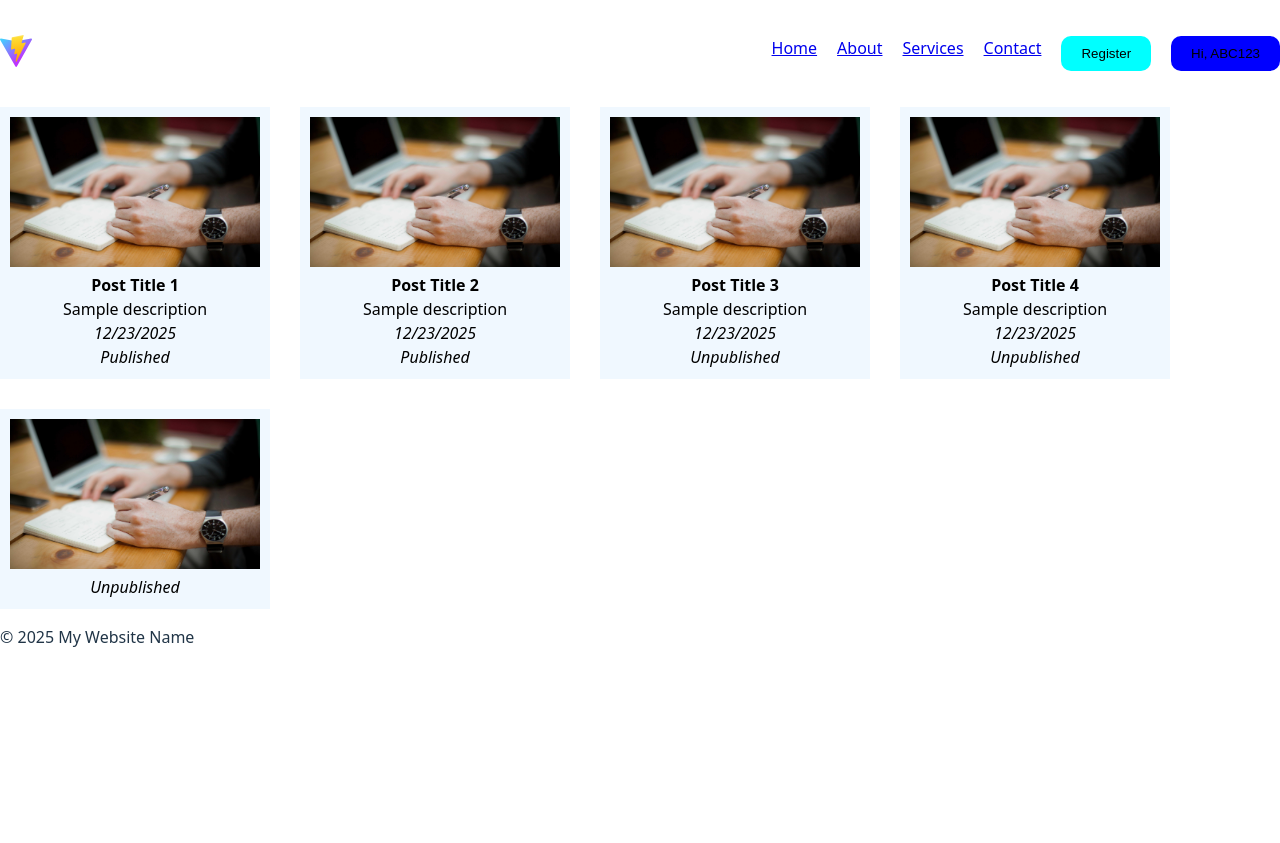
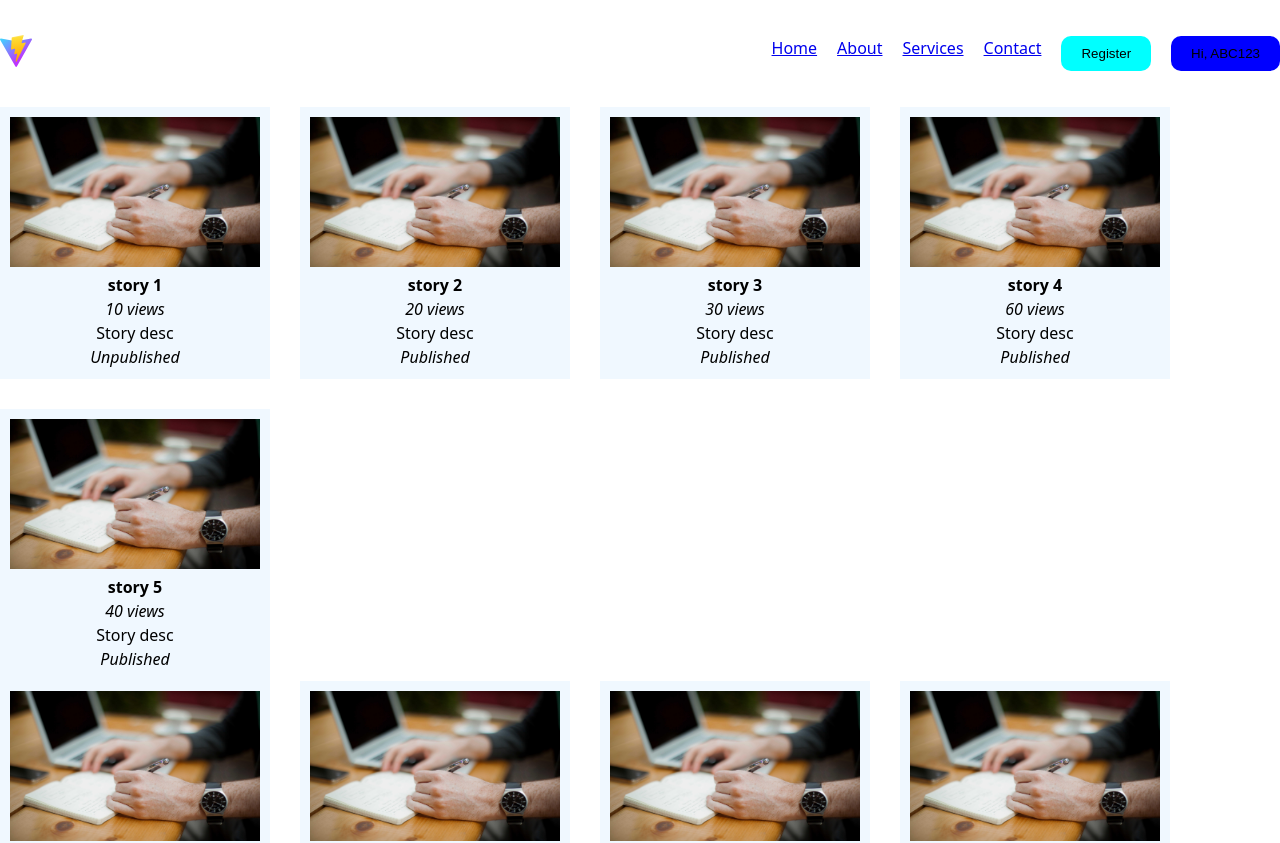
Before and after one commit to a6hijeet/react-demo, a React (Vite) app: page / in a window 1280 px wide. Shown: the top 843 px of the page. Before the commit the page ends 800 px from the top, so only its background shows below. Built offline with nearby package versions, Linux system fonts and the light colour scheme.

Commit message:
Working on list of stories

```diff
--- a/src/App.jsx
+++ b/src/App.jsx
@@ -3,6 +3,7 @@ import './App.css'
 import Header from './components/Header'
 import Footer from './components/Footer'
 import Post from './components/Post'
+import Story from './components/Story'
 
 function App() {
   const [count, setCount] = useState(0)
@@ -10,6 +11,7 @@ function App() {
   return (
     <>
       <Header />
+      <Story />
       <Post />
       <Footer />
     </>
--- a/src/components/Card.jsx
+++ b/src/components/Card.jsx
@@ -7,6 +7,7 @@ function Card(props) {
     <div className="card-wrapper">
       <img loading="lazy" width={250} height={150} src={cardimg}></img>
       <div className="card-title"><strong>{props.name}</strong></div>
+      {props.views ? <em>{props.views} views</em> : ""}
       <div className="card-desc">{props.desc}</div>
       <div className="card-date"><i>{props.postDate}</i></div>
       <div className="card-visibility"><i>{props.visible ? "Published" : "Unpublished"}</i></div>
--- /dev/null
+++ b/src/components/Story.jsx
@@ -0,0 +1,22 @@
+import Card from "./Card";
+
+function Story() {
+
+  const stories = [
+    {key: 1, name: "story 1", desc: "Story desc", views: 10, visible:false},
+    {key: 2, name: "story 2", desc: "Story desc", views: 20, visible:true},
+    {key: 3, name: "story 3", desc: "Story desc", views: 30, visible:true},
+    {key: 4, name: "story 4", desc: "Story desc", views: 60, visible:true},
+    {key: 5, name: "story 5", desc: "Story desc", views: 40, visible:true}
+  ];
+
+  const storyItems = stories.map(story =>
+    <Card key={story.key} name={story.name} desc={story.desc} views={story.views} visible={story.visible}/>
+
+  )
+
+  return (<div className="posts-wrapper">{storyItems}</div>)
+
+}
+
+export default Story
```
